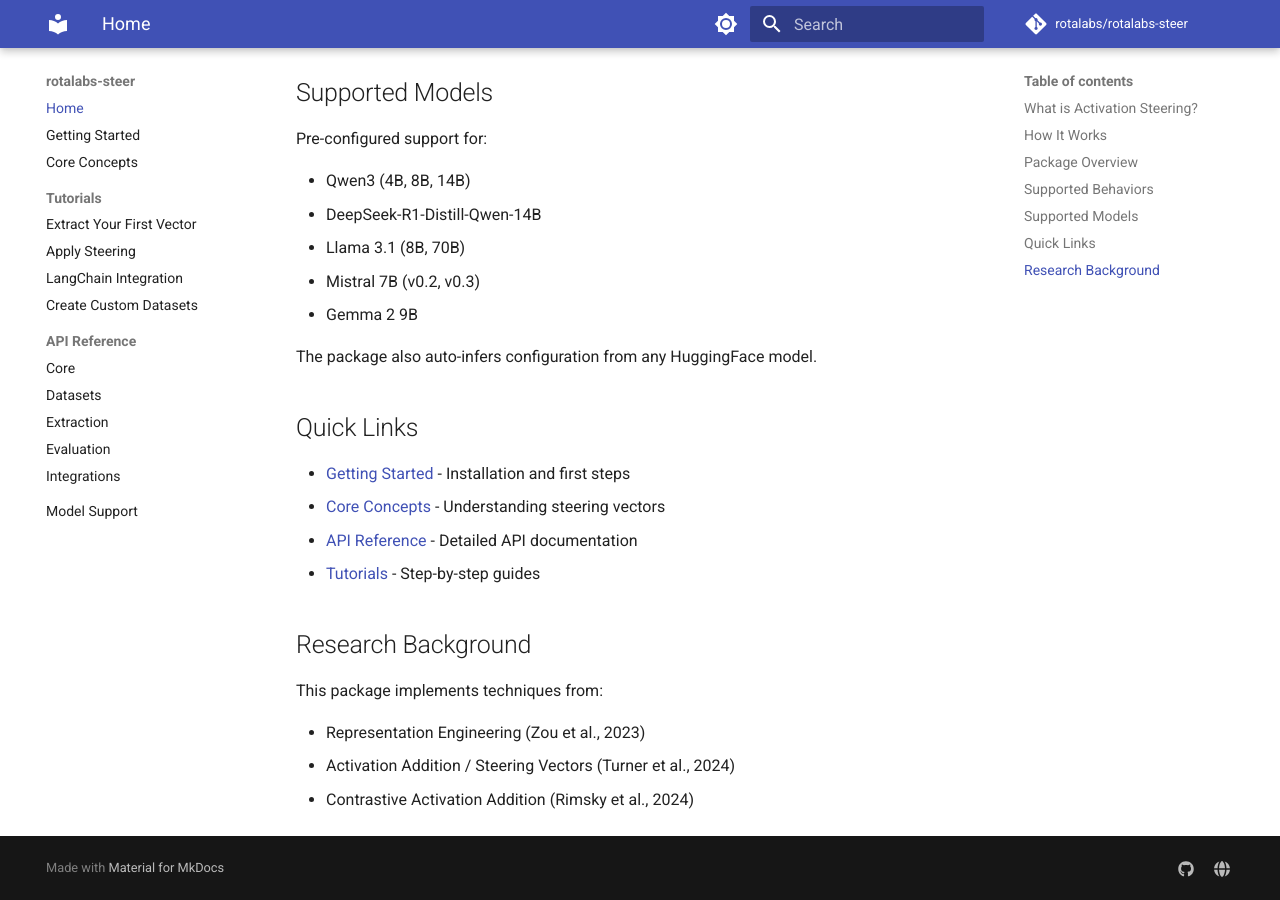
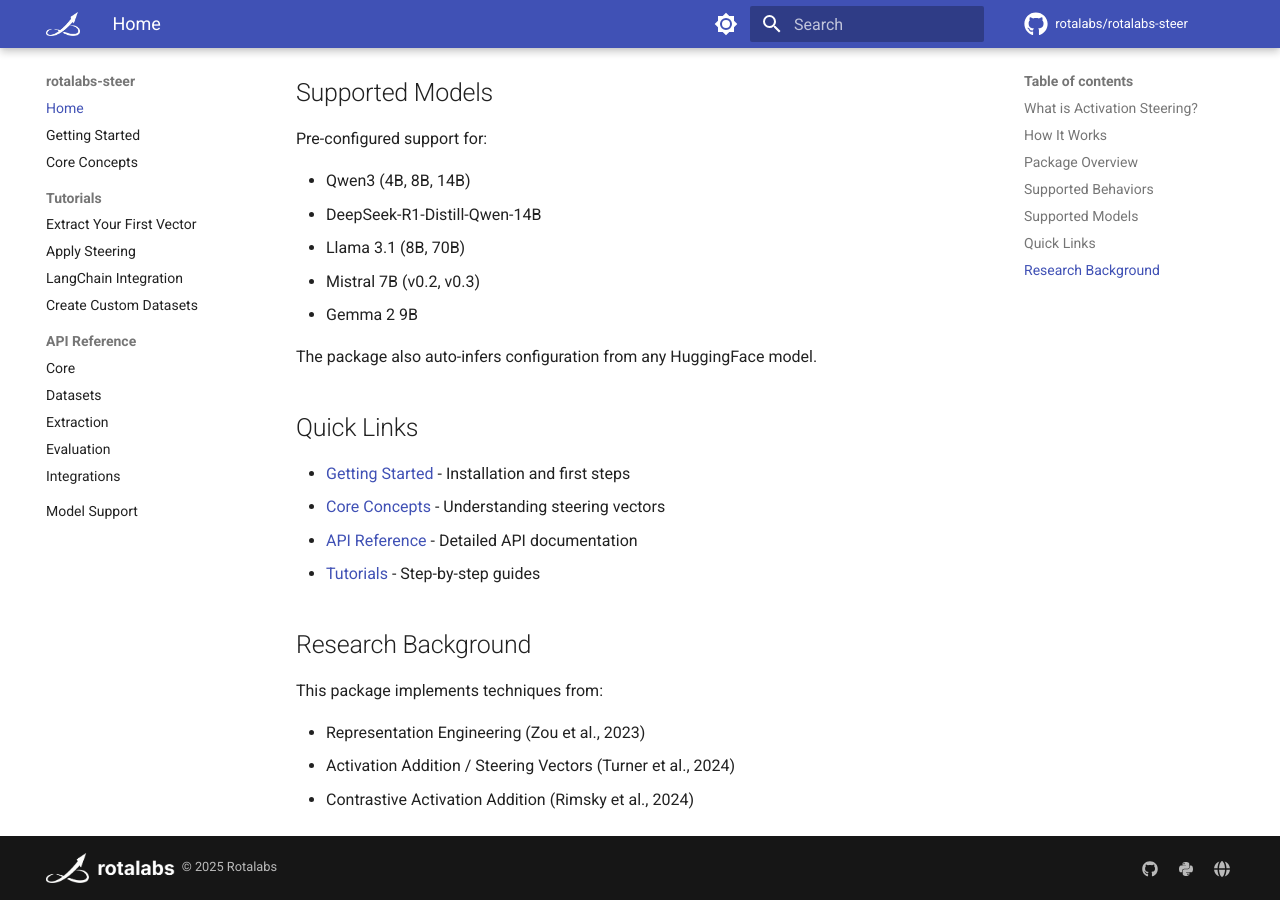
Before and after one commit to rotalabs/rotalabs-steer, an MkDocs documentation site: the page built from docs/index.md, in a window 1280 px wide and 900 px high, scrolled down 1301 px. Built offline with MkDocs 1.6.1 and Material for MkDocs 9.7.7, drawn with Linux system fonts in a browser that asks for light colours; comment, search, counter and statistics services are not loaded.

Commit message:
Add logos to documentation
- Added logo-icon-light.png to header
- Added logo-light-full.png to footer
- Improved theme settings and navigation

```diff
--- a/mkdocs.yml
+++ b/mkdocs.yml
@@ -1,12 +1,14 @@
 site_name: rotalabs-steer
 site_description: Control agent behaviors through activation steering
-site_url: https://rotalabs.ai/docs/steer
+site_url: https://rotalabs.github.io/rotalabs-steer/
 
 repo_name: rotalabs/rotalabs-steer
 repo_url: https://github.com/rotalabs/rotalabs-steer
 
 theme:
   name: material
+  logo: assets/logo-icon-light.png
+  favicon: assets/logo-icon-light.png
   palette:
     - scheme: default
       primary: indigo
@@ -25,8 +27,12 @@
     - navigation.tracking
     - navigation.sections
     - navigation.expand
+    - navigation.top
     - toc.follow
     - content.code.copy
+    - search.suggest
+  icon:
+    repo: fontawesome/brands/github
 
 nav:
   - Home: index.md
@@ -52,7 +58,10 @@
   - pymdownx.tabbed:
       alternate_style: true
   - admonition
+  - pymdownx.details
   - tables
+  - attr_list
+  - md_in_html
   - toc:
       permalink: true
 
@@ -72,5 +81,12 @@
   social:
     - icon: fontawesome/brands/github
       link: https://github.com/rotalabs/rotalabs-steer
+    - icon: fontawesome/brands/python
+      link: https://pypi.org/project/rotalabs-steer/
     - icon: fontawesome/solid/globe
       link: https://rotalabs.ai
+  generator: false
+
+copyright: |
+  <a href="https://rotalabs.ai"><img src="assets/logo-light-full.png" alt="Rotalabs" style="height: 30px; vertical-align: middle;"></a>
+  &nbsp;&copy; 2025 Rotalabs
```
Also changed, not shown: docs/assets/logo-icon-light.png (added), docs/assets/logo-light-full.png (added).
